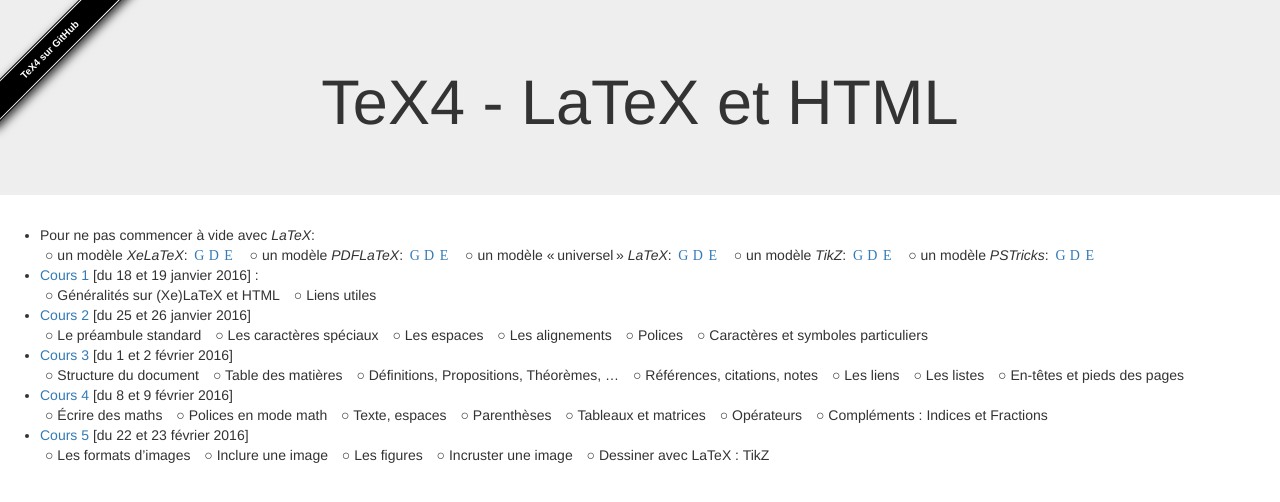
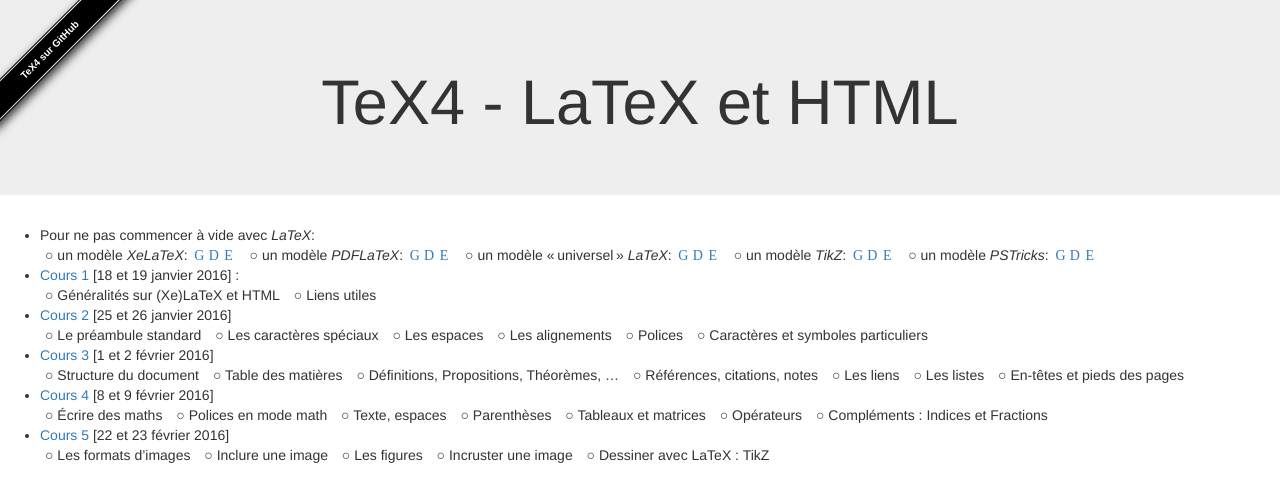
Before and after one commit to ktzanev/tex4lille1, a Jekyll site: the page built from index.md, in a window 1280 px wide. Shown: the top 502 px of the page. Built offline with Jekyll 4.4.1, drawn with Linux system fonts in a browser that asks for light colours; nearby versions of some CDN libraries; some web fonts are replaced.

```diff
--- a/index.md
+++ b/index.md
@@ -8,17 +8,17 @@ layout: default
   + un modèle « universel » _LaTeX_: [ ](exemple://ModeleAllLaTeX.tex)
   + un modèle _TikZ_: [ ](exemple://ModeleTikZ.tex)
   + un modèle _PSTricks_: [ ](exemple://ModelePSTricks.tex)
-- [Cours 1](cours1.html) [du 18 et 19 janvier 2016] :
+- [Cours 1](cours1.html) [18 et 19 janvier 2016] :
   +   Généralités sur (Xe)LaTeX et HTML
   +   Liens utiles
-- [Cours 2](cours2.html) [du 25 et 26 janvier 2016]
+- [Cours 2](cours2.html) [25 et 26 janvier 2016]
   +   Le préambule standard
   +   Les caractères spéciaux
   +   Les espaces
   +   Les alignements
   +   Polices
   +   Caractères et symboles particuliers
-- [Cours 3](cours3.html) [du 1 et 2 février 2016]
+- [Cours 3](cours3.html) [1 et 2 février 2016]
   +   Structure du document
   +   Table des matières
   +   Définitions, Propositions, Théorèmes, ...
@@ -26,7 +26,7 @@ layout: default
   +   Les liens
   +   Les listes
   +   En-têtes et pieds des pages
-- [Cours 4](cours4.html) [du 8 et 9 février 2016]
+- [Cours 4](cours4.html) [8 et 9 février 2016]
   +   Écrire des maths
   +   Polices en mode math
   +   Texte, espaces
@@ -34,7 +34,7 @@ layout: default
   +   Tableaux et matrices
   +   Opérateurs
   +   Compléments : Indices et Fractions
-- [Cours 5](cours5.html) [du 22 et 23 février 2016]
+- [Cours 5](cours5.html) [22 et 23 février 2016]
   +   Les formats d'images
   +   Inclure une image
   +   Les figures
@@ -42,19 +42,19 @@ layout: default
   +   Dessiner avec LaTeX : TikZ
 
 <!--
-- Cours 6 [du 29 février et 1 mars 2016] est un cours particulier de questions-réponses sur les mémoires en LaTeX.
-- [Cours 7](cours7.html) [du 7 et 8 mars 2016]
+- Cours 6 [29 février et 1 mars 2016] est un cours particulier de questions-réponses sur les mémoires en LaTeX.
+- [Cours 7](cours7.html) [7 et 8 mars 2016]
   +   Le HTML5: histoire, la structure DOM, ...
   +   Les balises
   +   Les caractères spéciaux
-- [Cours 8](cours8.html) [du 14 et 15 mars 2016]
+- [Cours 8](cours8.html) [14 et 15 mars 2016]
   +   CSS3 : selecteurs
   +   CSS3 : propriétés
   +   CSS3 : Box-model
-- [Cours 9](cours9.html) [du 21 mars et 22 mars 2016]
+- [Cours 9](cours9.html) [21 mars et 22 mars 2016]
   +   MathJax
   +   Bootstrap
-- [Cours 10](cours10.html) [du 18 et 19 avril 2016]
+- [Cours 10](cours10.html) [18 et 19 avril 2016]
   +   SVG
 
  -->
```
Also changed, not shown: cours1.md (+1 -1 lines), cours2.md (+6 -2 lines).
